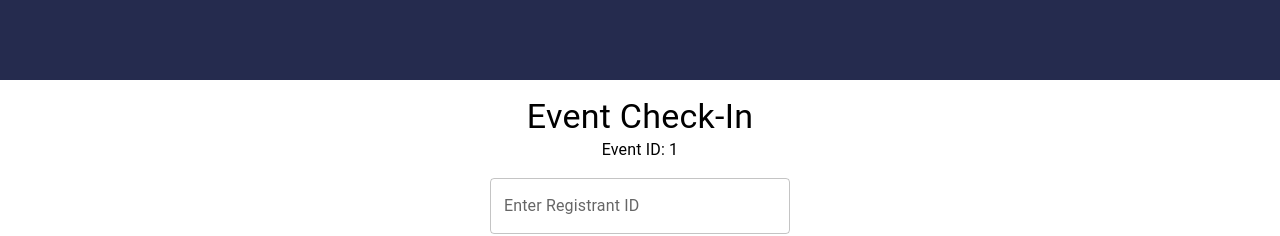
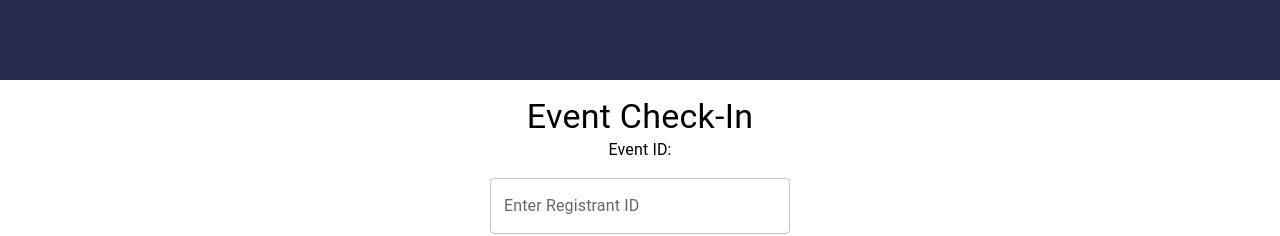
Before and after one commit to DanteCady/StartupWeekPlatform, a React (Create React App) app: page /register/1/check-in in a window 1280 px wide. Shown: the top 236 px of the page. Built offline with nearby package versions, Linux system fonts and the light colour scheme; no server answers.

Commit message:
Extracted actual eventId on check in screen

```diff
--- a/src/views/checkIn/page.js
+++ b/src/views/checkIn/page.js
@@ -17,11 +17,14 @@ const CheckInPage = () => {
         }
     };
 
+    // Split eventId eventiD to get the actual ID
+    const id = eventId.split('=')[1];
+
     return (
         <Box sx={{ display: 'flex', flexDirection: 'column', alignItems: 'center', padding: 4 }}>
             <Typography variant="h4">Event Check-In</Typography>
             <Typography variant="body1" sx={{ marginBottom: 2 }}>
-                Event ID: {eventId}
+                Event ID: {id}
             </Typography>
 
             <TextField
```
